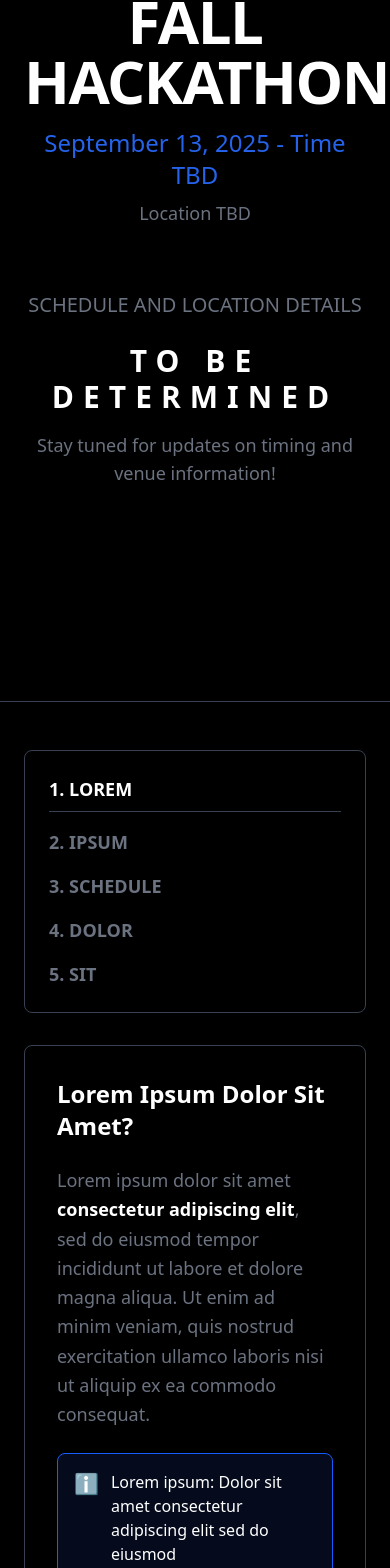
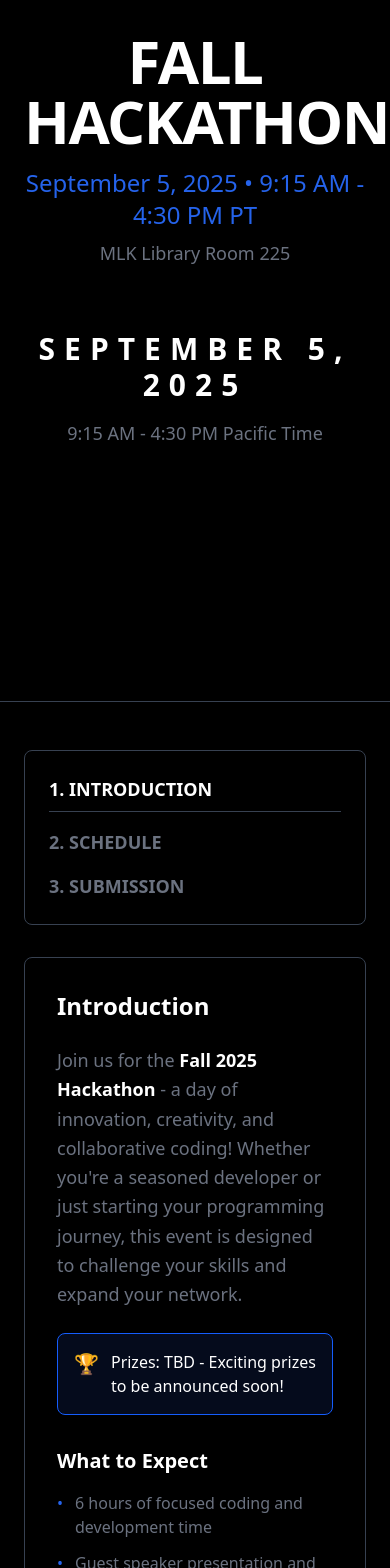
Before and after one commit to n8thantran/sce-hack, a Next.js app: page /hackathons/fall-2025 in a window 390 px wide. Shown: the part 272-1840 px from the top of the page. Built offline with nearby package versions, Linux system fonts and the light colour scheme.

Commit message:
i prolly forgot lints

```diff
--- a/src/app/hackathons/fall-2025/page.tsx
+++ b/src/app/hackathons/fall-2025/page.tsx
@@ -15,8 +15,8 @@ export default function Fall2025Hackathon() {
   const [activeSection, setActiveSection] = useState(1); // Track which section is active
 
   useEffect(() => {
-    const startDate = new Date("2025-09-13T10:00:00-07:00"); // September 13, 2025 at 10:00 AM PT
-    const submissionDate = new Date("2025-09-13T18:00:00-07:00"); // September 13, 2025 at 6:00 PM PT
+    const startDate = new Date("2025-09-05T09:15:00-07:00"); // September 5, 2025 at 9:15 AM PT
+    const submissionDate = new Date("2025-09-05T15:00:00-07:00"); // September 5, 2025 at 3:00 PM PT
 
     const timer = setInterval(() => {
       const now = new Date().getTime();
@@ -61,283 +61,186 @@ export default function Fall2025Hackathon() {
   const getSectionContent = (section: number) => {
     const sections = {
       1: {
-        title: "Lorem Ipsum Dolor Sit Amet?",
+        title: "Introduction",
         content: (
           <>
             <p className="text-lg text-tertiary mb-6 leading-relaxed">
-              Lorem ipsum dolor sit amet <strong className="text-foreground">consectetur adipiscing elit</strong>, sed do eiusmod tempor incididunt ut labore et dolore magna aliqua. Ut enim ad minim veniam, quis nostrud exercitation ullamco laboris nisi ut aliquip ex ea commodo consequat.
+              Join us for the <strong className="text-foreground">Fall 2025 Hackathon</strong> - a day of innovation, creativity, and collaborative coding! Whether you're a seasoned developer or just starting your programming journey, this event is designed to challenge your skills and expand your network.
             </p>
 
             <div className="bg-blue-900/20 border border-blue-600 rounded-lg p-4 mb-8 flex items-start gap-3">
-              <div className="text-blue-400 text-xl">ℹ️</div>
+              <div className="text-blue-400 text-xl">🏆</div>
               <div>
-                <span className="text-foreground font-medium">Lorem ipsum: </span>
-                <span className="text-foreground">Dolor sit amet consectetur adipiscing elit sed do eiusmod</span>
+                <span className="text-foreground font-medium">Prizes: </span>
+                <span className="text-foreground">TBD - Exciting prizes to be announced soon!</span>
               </div>
             </div>
 
-            <h3 className="text-xl font-bold text-foreground mb-4">Lorem Ipsum Dolor</h3>
+            <h3 className="text-xl font-bold text-foreground mb-4">What to Expect</h3>
 
             <ul className="space-y-3 text-tertiary">
               <li className="flex items-start gap-3">
                 <span className="text-accent">•</span>
-                <span>Lorem ipsum dolor sit amet consectetur</span>
+                <span>6 hours of focused coding and development time</span>
               </li>
               <li className="flex items-start gap-3">
                 <span className="text-accent">•</span>
-                <span>Sed do eiusmod tempor incididunt ut labore</span>
+                <span>Guest speaker presentation and industry insights</span>
               </li>
               <li className="flex items-start gap-3">
                 <span className="text-accent">•</span>
-                <span>Ut enim ad minim veniam quis nostrud</span>
+                <span>Two hands-on technical workshops to boost your skills</span>
               </li>
               <li className="flex items-start gap-3">
                 <span className="text-accent">•</span>
-                <span>Duis aute irure dolor in reprehenderit</span>
+                <span>Networking opportunities with fellow developers</span>
               </li>
               <li className="flex items-start gap-3">
                 <span className="text-accent">•</span>
-                <span>Excepteur sint occaecat cupidatat non</span>
+                <span>Free food and refreshments throughout the day</span>
+              </li>
+              <li className="flex items-start gap-3">
+                <span className="text-accent">•</span>
+                <span>Exciting prizes and recognition for outstanding projects</span>
               </li>
             </ul>
           </>
         )
       },
       2: {
-        title: "Lorem Ipsum Setup",
-        content: (
-          <>
-            <p className="text-lg text-tertiary mb-6 leading-relaxed">
-              Lorem ipsum dolor sit amet, consectetur adipiscing elit, sed do eiusmod tempor incididunt ut labore et dolore magna aliqua.
-            </p>
-
-            <h3 className="text-xl font-bold text-foreground mb-4">Lorem Ipsum Process</h3>
-
-            <ol className="space-y-3 text-tertiary list-decimal list-inside mb-6">
-              <li>Lorem ipsum dolor sit amet</li>
-              <li>Consectetur adipiscing elit sed do</li>
-              <li>Eiusmod tempor incididunt ut labore</li>
-              <li>Dolore magna aliqua ut enim</li>
-            </ol>
-
-            <div className="bg-accent/10 border border-accent rounded-lg p-4 mb-6">
-              <div className="text-accent font-bold mb-2">📝 Lorem Ipsum</div>
-              <p className="text-tertiary mb-4">Lorem ipsum dolor sit amet consectetur adipiscing elit</p>
-              <a
-                href="#"
-                className="bg-accent hover:bg-accent/80 text-background px-6 py-2 rounded-lg font-medium transition-colors inline-block"
-              >
-                Lorem Form
-              </a>
-            </div>
-
-            <h3 className="text-xl font-bold text-foreground mb-4">Lorem Ipsum Bring</h3>
-            <ul className="space-y-2 text-tertiary">
-              <li className="flex items-start gap-3">
-                <span className="text-green-400">✓</span>
-                <span>Lorem ipsum dolor sit amet</span>
-              </li>
-              <li className="flex items-start gap-3">
-                <span className="text-green-400">✓</span>
-                <span>Consectetur adipiscing elit</span>
-              </li>
-              <li className="flex items-start gap-3">
-                <span className="text-green-400">✓</span>
-                <span>Sed do eiusmod tempor!</span>
-              </li>
-            </ul>
-          </>
-        )
-      },
-      3: {
         title: "Schedule & Important Info",
         content: (
           <>
             <p className="text-lg text-tertiary mb-6 leading-relaxed">
-              Here&pos;s the detailed schedule for the event day and important reminders to ensure you have the best experience.
+              Here&pos;s the detailed schedule for Friday, September 5, 2025. The event runs from 9:15 AM to 4:30 PM with workshops, guest speaker, hacking time, and extended judging period.
             </p>
 
-            <h3 className="text-xl font-bold text-foreground mb-4">Event Schedule</h3>
+            <h3 className="text-xl font-bold text-foreground mb-4">Event Schedule - Friday, September 5, 2025</h3>
 
             <div className="space-y-4 mb-6">
               <div className="flex items-start gap-4 p-3 bg-secondary/10 rounded-lg">
-                <span className="text-accent font-bold">TBD</span>
+                <span className="text-accent font-bold">9:15 AM</span>
                 <div>
                   <div className="text-foreground font-medium">Check-in & Welcome</div>
-                  <div className="text-tertiary text-sm">Registration and team formation</div>
+                  <div className="text-tertiary text-sm">Registration, team formation, and light refreshments</div>
                 </div>
               </div>
               <div className="flex items-start gap-4 p-3 bg-secondary/10 rounded-lg">
-                <span className="text-accent font-bold">TBD</span>
+                <span className="text-accent font-bold">9:45 AM</span>
                 <div>
-                  <div className="text-foreground font-medium">Opening Ceremony</div>
-                  <div className="text-tertiary text-sm">Theme presentation and rules overview</div>
+                  <div className="text-foreground font-medium">Opening Ceremony & Guest Speaker (TBD)</div>
+                  <div className="text-tertiary text-sm">Theme presentation, rules overview, and keynote presentation</div>
                 </div>
               </div>
               <div className="flex items-start gap-4 p-3 bg-secondary/10 rounded-lg">
-                <span className="text-accent font-bold">TBD</span>
+                <span className="text-accent font-bold">10:15 AM</span>
                 <div>
                   <div className="text-foreground font-medium">Hacking Begins!</div>
                   <div className="text-tertiary text-sm">Start building your projects</div>
                 </div>
               </div>
               <div className="flex items-start gap-4 p-3 bg-secondary/10 rounded-lg">
-                <span className="text-accent font-bold">TBD</span>
+                <span className="text-accent font-bold">11:45 AM</span>
+                <div>
+                  <div className="text-foreground font-medium">Workshop 1 (TBD) - 15 minutes</div>
+                  <div className="text-tertiary text-sm">Quick technical workshop or demo</div>
+                </div>
+              </div>
+              <div className="flex items-start gap-4 p-3 bg-secondary/10 rounded-lg">
+                <span className="text-accent font-bold">12:00 PM</span>
                 <div>
                   <div className="text-foreground font-medium">Lunch Break</div>
                   <div className="text-tertiary text-sm">Food provided by SCE</div>
                 </div>
               </div>
               <div className="flex items-start gap-4 p-3 bg-secondary/10 rounded-lg">
-                <span className="text-accent font-bold">TBD</span>
+                <span className="text-accent font-bold">1:00 PM</span>
                 <div>
-                  <div className="text-foreground font-medium">Workshop: TBD</div>
-                  <div className="text-tertiary text-sm">Optional workshop for beginners</div>
+                  <div className="text-foreground font-medium">Workshop 2 (TBD) - 15 minutes</div>
+                  <div className="text-tertiary text-sm">Quick technical workshop or demo</div>
                 </div>
               </div>
               <div className="flex items-start gap-4 p-3 bg-secondary/10 rounded-lg">
-                <span className="text-accent font-bold">TBD</span>
+                <span className="text-accent font-bold">1:15 PM</span>
                 <div>
-                  <div className="text-foreground font-medium">Project Submissions Due</div>
-                  <div className="text-tertiary text-sm">Final deadline for submissions</div>
+                  <div className="text-foreground font-medium">Continued Hacking Time</div>
+                  <div className="text-tertiary text-sm">Focus time for project development</div>
                 </div>
               </div>
               <div className="flex items-start gap-4 p-3 bg-secondary/10 rounded-lg">
-                <span className="text-accent font-bold">TBD</span>
+                <span className="text-accent font-bold">3:00 PM</span>
                 <div>
-                  <div className="text-foreground font-medium">Presentations & Judging</div>
-                  <div className="text-tertiary text-sm">Showcase your projects</div>
+                  <div className="text-foreground font-medium">Project Submissions Due</div>
+                  <div className="text-tertiary text-sm">Final deadline for project submissions</div>
+                </div>
+              </div>
+              <div className="flex items-start gap-4 p-3 bg-secondary/10 rounded-lg">
+                <span className="text-accent font-bold">3:15 PM</span>
+                <div>
+                  <div className="text-foreground font-medium">Project Presentations & Judging</div>
+                  <div className="text-tertiary text-sm">Teams present their projects (1 hour 15 minute judging period)</div>
+                </div>
+              </div>
+              <div className="flex items-start gap-4 p-3 bg-secondary/10 rounded-lg">
+                <span className="text-accent font-bold">4:30 PM</span>
+                <div>
+                  <div className="text-foreground font-medium">Award Ceremony & Closing</div>
+                  <div className="text-tertiary text-sm">Winners announcement and wrap-up</div>
                 </div>
               </div>
             </div>
 
             <div className="bg-red-900/20 border border-red-600 rounded-lg p-4">
-              <div className="text-red-400 font-bold mb-2">⚠ Lorem Ipsum</div>
+              <div className="text-red-400 font-bold mb-2">⚠ Important Reminders</div>
               <ul className="text-tertiary space-y-1">
-                <li>• Lorem ipsum dolor sit amet</li>
-                <li>• Consectetur adipiscing elit sed do</li>
-                <li>• Eiusmod tempor incididunt ut labore</li>
-                <li>• Dolore magna aliqua ut enim</li>
+                <li>• Bring your laptop, charger, and any development tools you need</li>
+                <li>• Team formation happens during check-in (1-4 people per team)</li>
+                <li>• Submissions must be made through the official platform by 3:00 PM</li>
+                <li>• All projects must be built within the hackathon timeframe</li>
               </ul>
             </div>
           </>
         )
       },
-      4: {
-        title: "Lorem Ipsum Guidelines",
+      3: {
+        title: "Submission Guidelines",
         content: (
           <>
             <p className="text-lg text-tertiary mb-6 leading-relaxed">
-              Lorem ipsum dolor sit amet, consectetur adipiscing elit, sed do eiusmod tempor incididunt ut labore et dolore magna aliqua.
+              Follow these guidelines to ensure your project is properly submitted and eligible for judging. All submissions must be completed by 3:00 PM on September 5, 2025.
             </p>
 
             <div className="bg-blue-900/20 border border-blue-600 rounded-lg p-4 mb-6">
-              <div className="text-blue-400 font-bold mb-2">📋 Lorem Requirements</div>
-              <p className="text-tertiary">Lorem ipsum dolor sit amet consectetur. Adipiscing elit sed do eiusmod tempor.</p>
+              <div className="text-blue-400 font-bold mb-2">📋 Submission Requirements</div>
+              <p className="text-tertiary">All projects must include working code, documentation, and a demo video or live presentation.</p>
             </div>
 
-            <h3 className="text-xl font-bold text-foreground mb-4">Lorem Components</h3>
+            <h3 className="text-xl font-bold text-foreground mb-4">Required Components</h3>
 
             <ul className="space-y-3 text-tertiary mb-6">
               <li className="flex items-start gap-3">
                 <span className="text-green-400">✓</span>
-                <span><strong className="text-foreground">Lorem Ipsum:</strong> Dolor sit amet consectetur adipiscing</span>
+                <span><strong className="text-foreground">Source Code:</strong> Complete project repository with clean, documented code</span>
+              </li>
+              <li className="flex items-start gap-3">
+                <span className="text-blue-400">📹</span>
+                <span><strong className="text-foreground">Demo Video (Optional):</strong> 2-3 minute demonstration of your project&pos;s functionality</span>
               </li>
               <li className="flex items-start gap-3">
                 <span className="text-green-400">✓</span>
-                <span><strong className="text-foreground">Dolor Sit:</strong> 2-3 lorem ipsum demonstration</span>
+                <span><strong className="text-foreground">README:</strong> Clear project description, setup instructions, and usage guide</span>
               </li>
               <li className="flex items-start gap-3">
                 <span className="text-green-400">✓</span>
-                <span><strong className="text-foreground">Amet Consectetur:</strong> Lorem ipsum dolor explanation</span>
-              </li>
-              <li className="flex items-start gap-3">
-                <span className="text-green-400">✓</span>
-                <span><strong className="text-foreground">Adipiscing Elit:</strong> Lorem ipsum team members</span>
+                <span><strong className="text-foreground">Team Info:</strong> List of all team members and their contributions</span>
               </li>
             </ul>
 
-            <h3 className="text-xl font-bold text-foreground mb-4">Lorem Criteria</h3>
-            <div className="grid md:grid-cols-2 gap-4">
-              <div className="p-4 border border-secondary rounded-lg">
-                <h4 className="text-foreground font-medium mb-2">Lorem (25%)</h4>
-                <p className="text-tertiary text-sm">Ipsum dolor sit amet consectetur</p>
-              </div>
-              <div className="p-4 border border-secondary rounded-lg">
-                <h4 className="text-foreground font-medium mb-2">Ipsum (25%)</h4>
-                <p className="text-tertiary text-sm">Dolor sit amet consectetur adipiscing</p>
-              </div>
-              <div className="p-4 border border-secondary rounded-lg">
-                <h4 className="text-foreground font-medium mb-2">Dolor (25%)</h4>
-                <p className="text-tertiary text-sm">Sit amet consectetur adipiscing elit</p>
-              </div>
-              <div className="p-4 border border-secondary rounded-lg">
-                <h4 className="text-foreground font-medium mb-2">Amet (25%)</h4>
-                <p className="text-tertiary text-sm">Consectetur adipiscing elit sed do</p>
-              </div>
-            </div>
-          </>
-        )
-      },
-      5: {
-        title: "Lorem Ipsum Resources",
-        content: (
-          <>
-            <p className="text-lg text-tertiary mb-6 leading-relaxed">
-              Lorem ipsum dolor sit amet, consectetur adipiscing elit, sed do eiusmod tempor incididunt ut labore et dolore magna aliqua.
-            </p>
-
-            <h3 className="text-xl font-bold text-foreground mb-4">Lorem Ipsum Resources</h3>
-
-            <div className="space-y-4 mb-6">
-              <a href="#" className="block p-3 border border-secondary rounded-lg hover:bg-secondary/10 transition-colors">
-                <div className="text-accent font-medium">Lorem Ipsum Documentation</div>
-                <div className="text-sm text-tertiary">Dolor sit amet consectetur adipiscing</div>
-              </a>
-
-              <a href="#" className="block p-3 border border-secondary rounded-lg hover:bg-secondary/10 transition-colors">
-                <div className="text-accent font-medium">Consectetur Adipiscing</div>
-                <div className="text-sm text-tertiary">Elit sed do eiusmod tempor tutorials</div>
-              </a>
-
-              <a href="#" className="block p-3 border border-secondary rounded-lg hover:bg-secondary/10 transition-colors">
-                <div className="text-accent font-medium">Incididunt Ut Labore</div>
-                <div className="text-sm text-tertiary">Dolore magna aliqua models</div>
-              </a>
-
-              <a href="#" className="block p-3 border border-secondary rounded-lg hover:bg-secondary/10 transition-colors">
-                <div className="text-accent font-medium">Enim Ad Minim</div>
-                <div className="text-sm text-tertiary">Veniam quis nostrud API</div>
-              </a>
-            </div>
-
-            <h3 className="text-xl font-bold text-foreground mb-4">Lorem Tools</h3>
-            <div className="grid md:grid-cols-2 gap-4 mb-6">
-              <div className="p-3 border border-secondary rounded-lg">
-                <div className="text-accent font-medium">Lorem Ipsum</div>
-                <div className="text-sm text-tertiary">Dolor sit amet consectetur</div>
-              </div>
-              <div className="p-3 border border-secondary rounded-lg">
-                <div className="text-accent font-medium">Adipiscing Elit</div>
-                <div className="text-sm text-tertiary">Sed do eiusmod tempor</div>
-              </div>
-              <div className="p-3 border border-secondary rounded-lg">
-                <div className="text-accent font-medium">Incididunt Ut</div>
-                <div className="text-sm text-tertiary">Labore et dolore magna</div>
-              </div>
-              <div className="p-3 border border-secondary rounded-lg">
-                <div className="text-accent font-medium">Aliqua Enim</div>
-                <div className="text-sm text-tertiary">Ad minim veniam quis</div>
-              </div>
-            </div>
-
-            <h3 className="text-xl font-bold text-foreground mb-4">Lorem Help?</h3>
             <div className="bg-accent/10 border border-accent rounded-lg p-4">
-              <p className="text-tertiary mb-3">Lorem ipsum dolor sit amet consectetur adipiscing elit sed do!</p>
-              <div className="flex flex-wrap gap-3">
-                <span className="bg-accent/20 text-accent px-3 py-1 rounded-full text-sm">Lorem Support</span>
-                <span className="bg-accent/20 text-accent px-3 py-1 rounded-full text-sm">Ipsum Mentors</span>
-                <span className="bg-accent/20 text-accent px-3 py-1 rounded-full text-sm">Dolor Workshops</span>
+              <div className="text-accent font-bold mb-2">📝 Submission Platform</div>
+              <p className="text-tertiary mb-4">Submit your project through our official hackathon platform. Link will be provided during the event.</p>
+              <div className="text-sm text-tertiary">
+                <strong>Deadline:</strong> September 5, 2025 at 3:00 PM PT
               </div>
             </div>
           </>
@@ -388,14 +291,14 @@ export default function Fall2025Hackathon() {
               FALL HACKATHON
             </h1>
             <div className="text-2xl md:text-3xl text-accent font-medium">
-              September 13, 2025 - Time TBD
+              September 5, 2025 • 9:15 AM - 4:30 PM PT
             </div>
             <div className="text-lg md:text-xl text-tertiary mt-2">
-              Location TBD
+              MLK Library Room 225
             </div>
             {countdownPhase === 'submission' && (
               <div className="text-lg md:text-xl text-red-400 mt-2 font-semibold">
-                ⏰ PROJECT SUBMISSIONS DUE TIME TBD
+                ⏰ PROJECT SUBMISSIONS DUE 3:00 PM PT
               </div>
             )}
           </div>
@@ -403,14 +306,11 @@ export default function Fall2025Hackathon() {
           {/* Event Info */}
           <div className="mb-20">
             <div className="text-center">
-              <div className="text-xl md:text-2xl text-tertiary font-medium mb-6">
-                SCHEDULE AND LOCATION DETAILS
+              <div className="text-3xl md:text-4xl font-bold text-foreground tracking-widest mb-4">
+                SEPTEMBER 5, 2025
               </div>
-              <div className="text-3xl md:text-4xl font-bold text-foreground tracking-widest mb-4">
-                TO BE DETERMINED
-              </div>
-              <div className="text-lg text-tertiary">
-                Stay tuned for updates on timing and venue information!
+              <div className="text-lg text-tertiary mb-4">
+                9:15 AM - 4:30 PM Pacific Time
               </div>
             </div>
           </div>
@@ -434,7 +334,7 @@ export default function Fall2025Hackathon() {
                         : 'text-tertiary hover:text-foreground'
                     }`}
                   >
-                    1. LOREM
+                    1. INTRODUCTION
                   </button>
                   <button
                     onClick={() => setActiveSection(2)}
@@ -444,7 +344,7 @@ export default function Fall2025Hackathon() {
                         : 'text-tertiary hover:text-foreground'
                     }`}
                   >
-                    2. IPSUM
+                    2. SCHEDULE
                   </button>
                   <button
                     onClick={() => setActiveSection(3)}
@@ -454,27 +354,7 @@ export default function Fall2025Hackathon() {
                         : 'text-tertiary hover:text-foreground'
                     }`}
                   >
-                    3. SCHEDULE
-                  </button>
-                  <button
-                    onClick={() => setActiveSection(4)}
-                    className={`w-full text-left text-lg font-bold transition-colors ${
-                      activeSection === 4
-                        ? 'text-foreground border-b border-secondary pb-2'
-                        : 'text-tertiary hover:text-foreground'
-                    }`}
-                  >
-                    4. DOLOR
-                  </button>
-                  <button
-                    onClick={() => setActiveSection(5)}
-                    className={`w-full text-left text-lg font-bold transition-colors ${
-                      activeSection === 5
-                        ? 'text-foreground border-b border-secondary pb-2'
-                        : 'text-tertiary hover:text-foreground'
-                    }`}
-                  >
-                    5. SIT
+                    3. SUBMISSION
                   </button>
                 </nav>
               </div>
--- a/src/app/page.tsx
+++ b/src/app/page.tsx
@@ -22,11 +22,11 @@ const hackathons = {
     {
       id: 1,
       name: "Fall 2025 Hackathon",
-      date: "September 13, 2025",
-      startTime: "TBD",
-      endTime: "TBD",
-      duration: "TBD",
-      location: "TBD",
+      date: "September 5, 2025",
+      startTime: "9:00 AM",
+      endTime: "5:00 PM",
+      duration: "6 hours",
+      location: "MLK Library Room 225",
       status: "upcoming",
       url: "/hackathons/fall-2025"
     }
```
